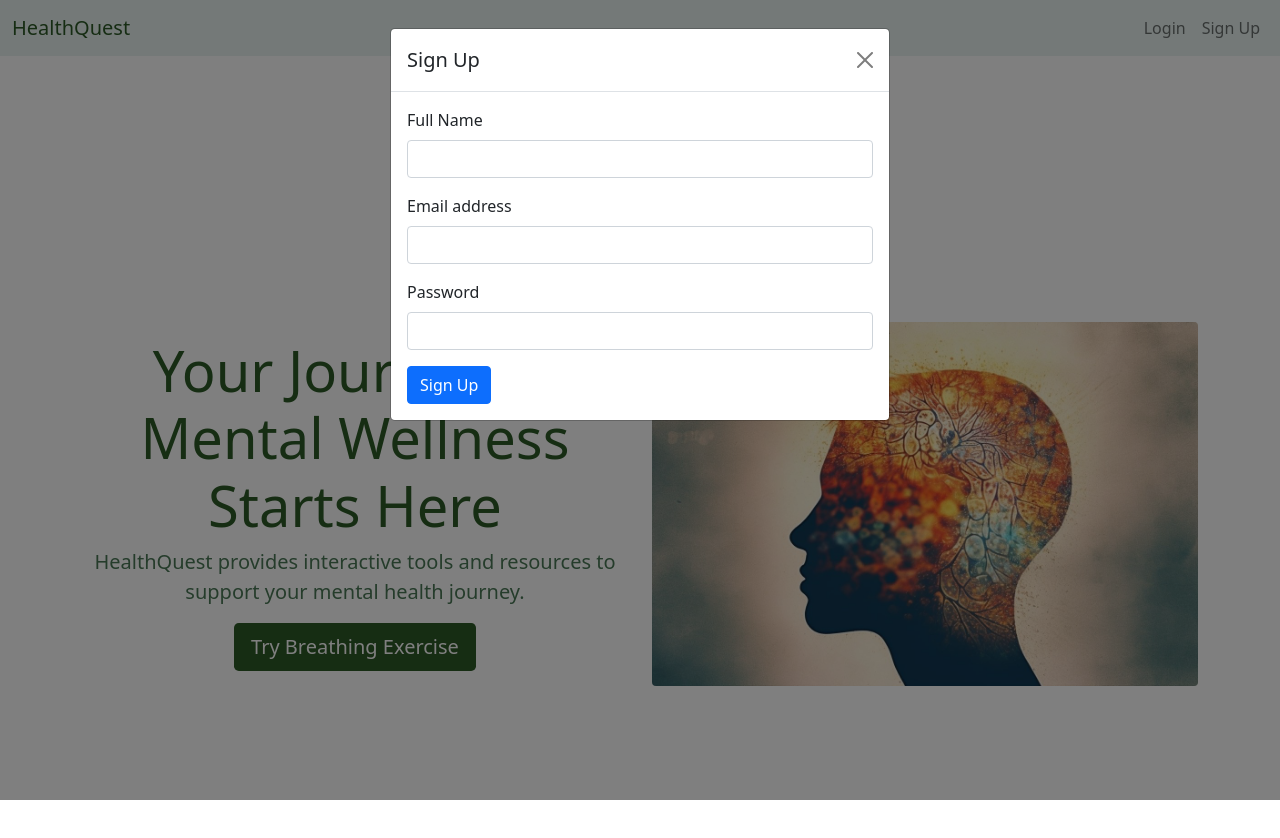
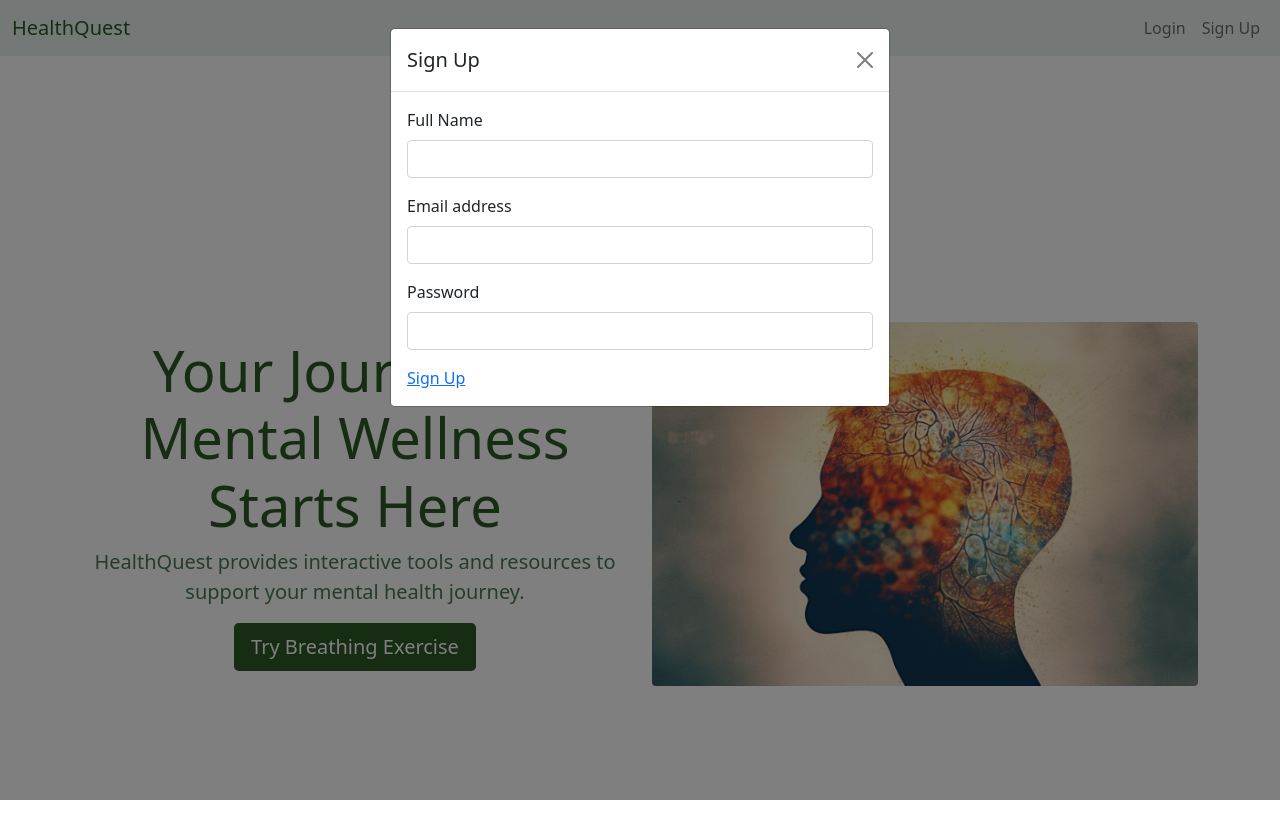
Before and after one commit to levinmathewabraham/health-quest, a website: page index.html in a window 1280 px wide. Both pictures are taken after a click on the link "Sign Up". Shown: the top 838 px of the page. Drawn offline with nearby package versions, Linux system fonts and the light colour scheme.

Commit message:
signup button

```diff
--- a/index.html
+++ b/index.html
@@ -87,7 +87,7 @@
                             <label for="signupPassword" class="form-label">Password</label>
                             <input type="password" class="form-control" id="signupPassword">
                         </div>
-                        <button type="submit" class="btn btn-primary">Sign Up</button>
+                        <a href="ML Model\index.html">Sign Up</a>
                     </form>
                 </div>
             </div>
```
